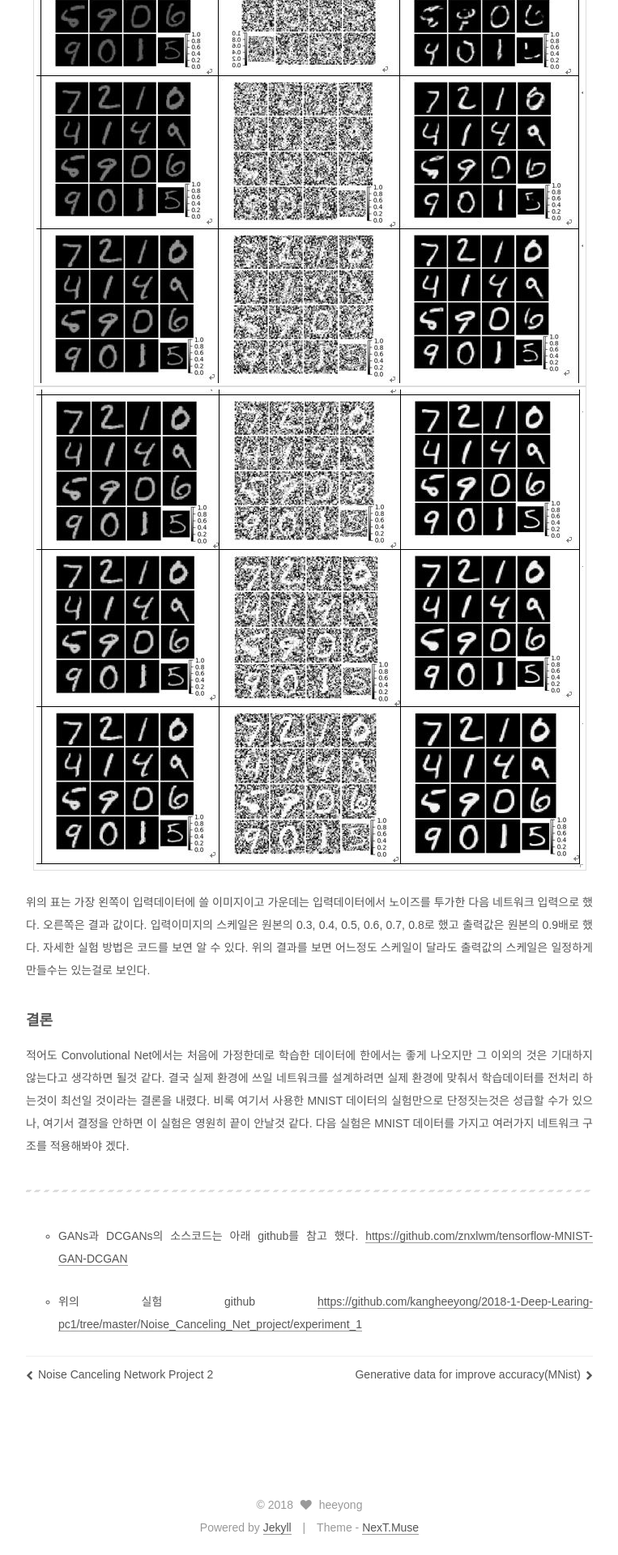
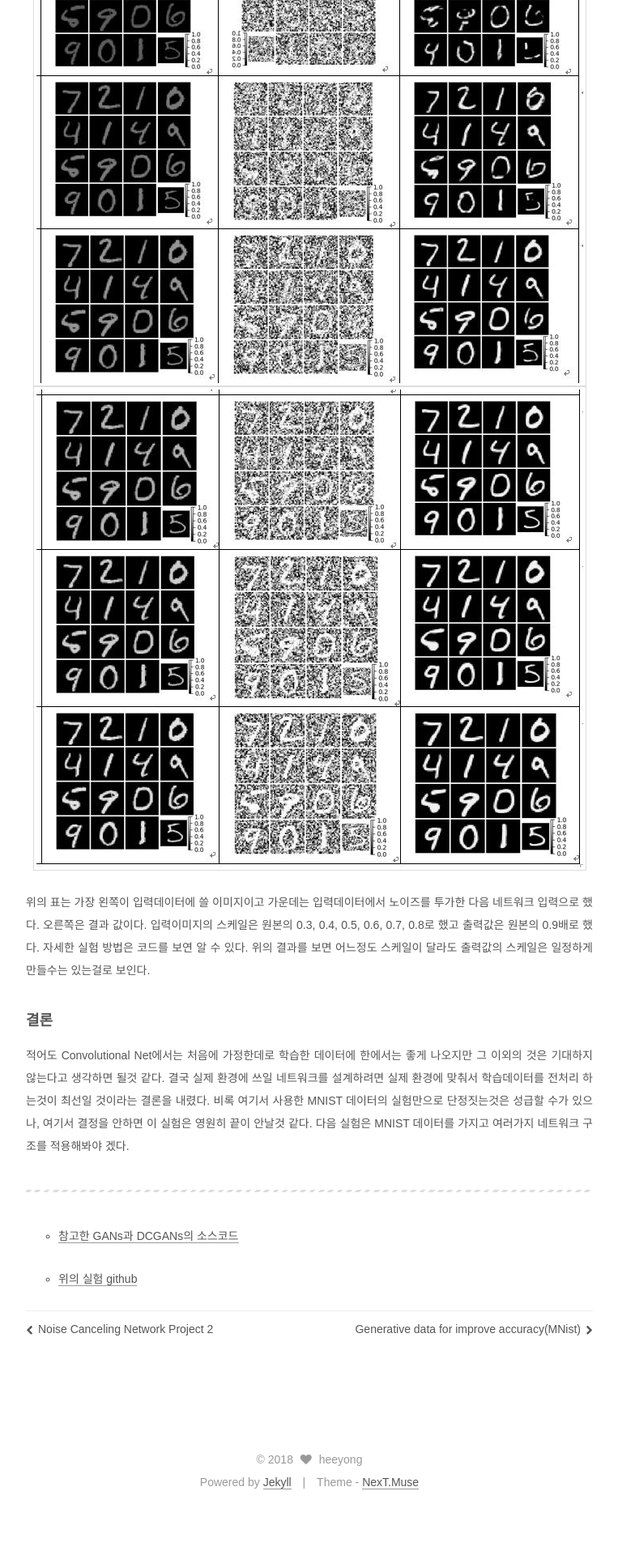
Before and after one commit to kangheeyong/kangheeyong.github.io, a Jekyll site: the page built from _posts/2018-01-17-Noise_Canceling_Project_ex1.md, in a window 1280 px wide. Shown: the part 2570-4490 px from the top of the page at 81% size, without its empty margins (258-1021 px from the left). Built offline with Jekyll 4.4.1, drawn with Linux system fonts in a browser that asks for light colours; after the commit the page ends 4434 px from its top, so only the background shows below that.

```diff
--- a/_posts/2018-01-17-Noise_Canceling_Project_ex1.md
+++ b/_posts/2018-01-17-Noise_Canceling_Project_ex1.md
@@ -3,6 +3,7 @@ title: Noise Canceling Network Project 1
 description:
 categories:
  - project 1
+tags:
 ---
 
 
@@ -59,8 +60,6 @@ test : 0.1\*a -> net -> (a 가 나올것으로 기대)
 
 ---
 
-* GANs과 DCGANs의 소스코드는 아래 github를 참고 했다.
-[https://github.com/znxlwm/tensorflow-MNIST-GAN-DCGAN](https://github.com/znxlwm/tensorflow-MNIST-GAN-DCGAN)
+* [참고한 GANs과 DCGANs의 소스코드](https://github.com/znxlwm/tensorflow-MNIST-GAN-DCGAN)
 
-* 위의 실험 github
-[https://github.com/kangheeyong/2018-1-Deep-Learing-pc1/tree/master/Noise_Canceling_Net_project/experiment_1](https://github.com/kangheeyong/2018-1-Deep-Learing-pc1/tree/master/Noise_Canceling_Net_project/experiment_1)
+* [위의 실험 github](https://github.com/kangheeyong/2018-1-Deep-Learing-pc1/tree/master/Noise_Canceling_Net_project/experiment_1)
```
Also changed, not shown: _posts/2018-01-13-noise_canceling_project_1.md (+1 -3 lines), _posts/2018-01-16-gerative_data_for_improve_accuracy.md (+2 -6 lines), _posts/2018-02-02-Noise_Canceling_Project_ex2.md (+2 -4 lines).
